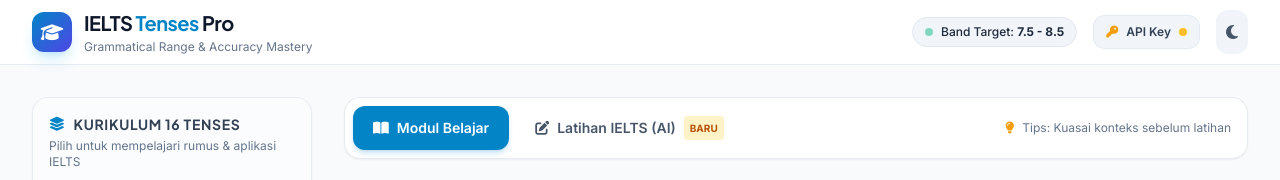
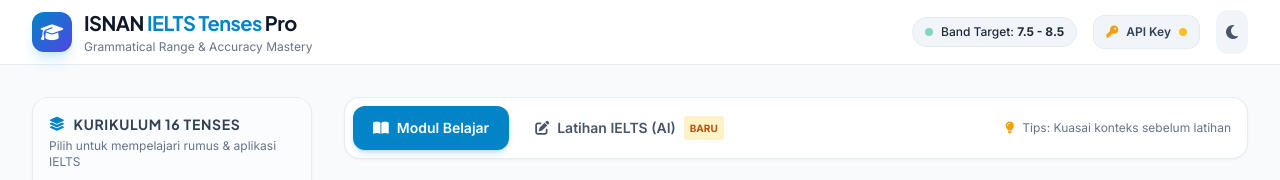
Before and after one commit to Isnannkusuma/IELTS, a plain HTML site: page index.html in a window 1280 px wide. Shown: the top 180 px of the page. Drawn offline with nearby package versions, Linux system fonts and the light colour scheme.

Commit message:
Update index.html

```diff
--- a/index.html
+++ b/index.html
@@ -3,7 +3,7 @@
 <head>
     <meta charset="UTF-8">
     <meta name="viewport" content="width=device-width, initial-scale=1.0">
-    <title>IELTS Tenses Masterclass & Dynamic Exercise</title>
+    <title>Isnan IELTS Tenses Masterclass & Dynamic Exercise</title>
     <!-- Tailwind CSS -->
     <script src="https://cdn.tailwindcss.com"></script>
     <!-- Google Fonts: Inter & Plus Jakarta Sans -->
@@ -75,7 +75,7 @@
                 </div>
                 <div>
                     <h1 class="font-display font-bold text-lg sm:text-xl tracking-tight text-slate-900 dark:text-white leading-none">
-                        IELTS <span class="text-ielts-600 dark:text-ielts-500">Tenses</span> Pro
+                        ISNAN <span class="text-ielts-600 dark:text-ielts-500">IELTS Tenses</span> Pro
                     </h1>
                     <p class="text-xs text-slate-500 dark:text-slate-400 mt-0.5 hidden sm:block">Grammatical Range & Accuracy Mastery</p>
                 </div>
```
